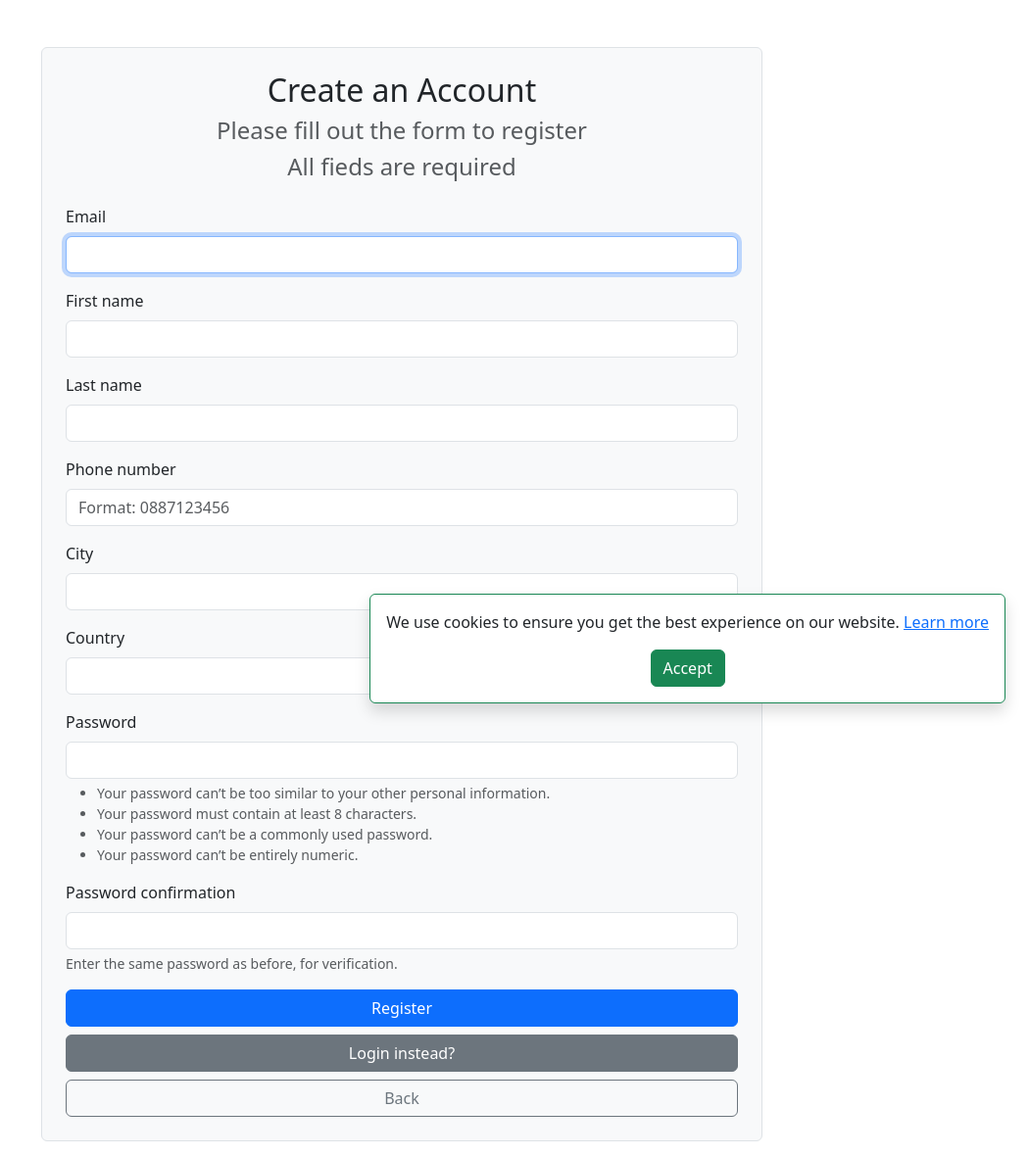
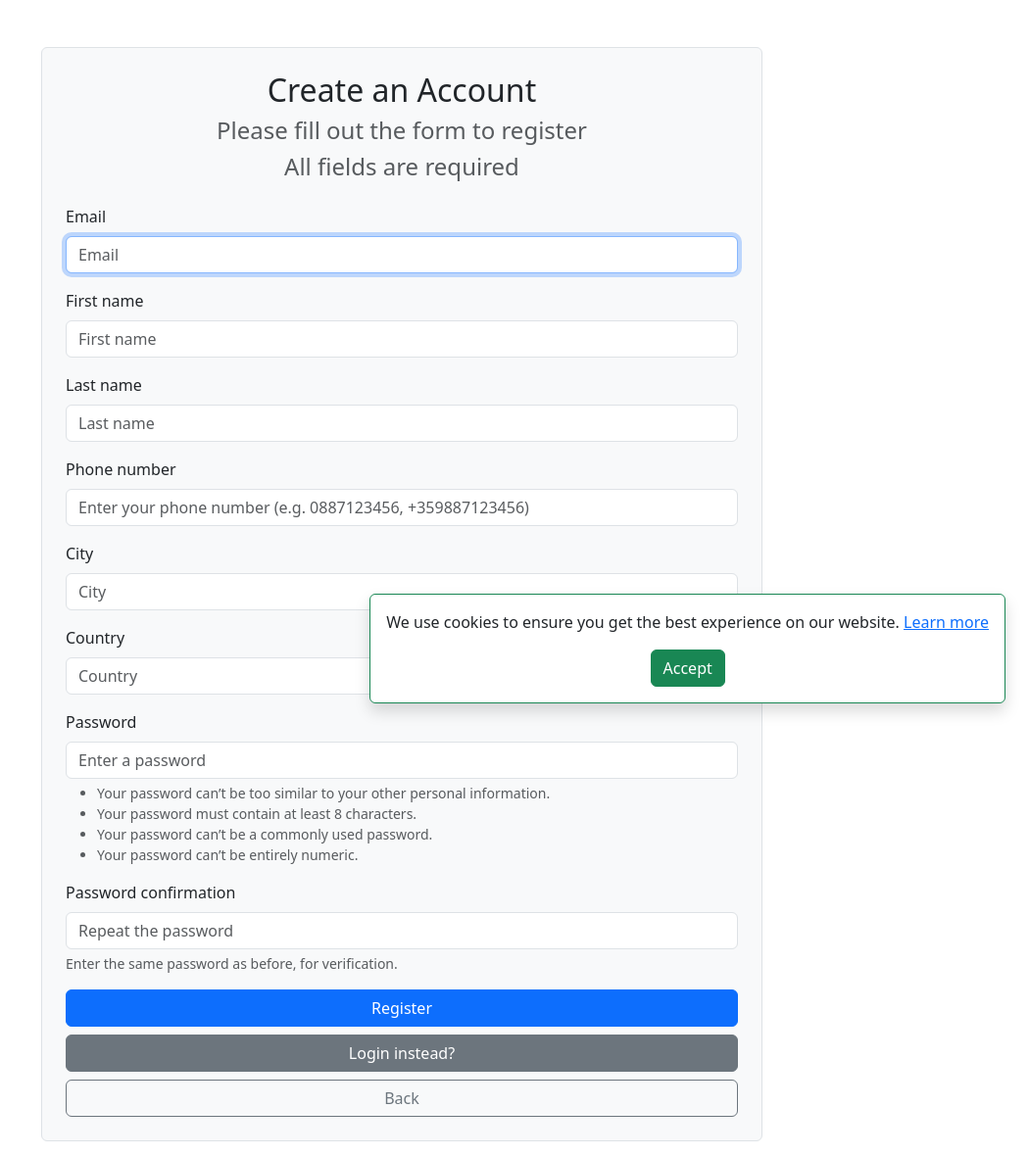
Before and after one commit to StanDobrev11/pet_mvp, a Django app: page /accounts/register/ in a window 1280 px wide. Shown: the part 58-1238 px from the top of the page at 98% size, without its empty margins (230-1280 px from the left). Run offline with Django 5.2, Linux system fonts and the light colour scheme; parts of the project's set-up code (start-up, migrations or seed data) failed here and were passed over; some libraries are stand-ins or nearby versions.

Commit message:
forms placeholders

```diff
--- a/pet_mvp/accounts/forms.py
+++ b/pet_mvp/accounts/forms.py
@@ -12,27 +12,33 @@ UserModel = get_user_model()
 
 class OwnerCreationForm(auth_forms.UserCreationForm):
 
-    phone_number = forms.CharField(
-        max_length=9,
-        validators=[validate_bulgarian_phone],
-        widget=forms.TextInput(attrs={
-            'placeholder': _('Format: 0887123456'),
-            'pattern': '[0-9]{10}',
-            'class': 'form-control',
-        }),
-    )
-
     class Meta:
         model = UserModel
-        fields = ('email', 'first_name', 'last_name', 'phone_number', 'city', 'country')
+        fields = ('email', 'first_name', 'last_name',
+                  'phone_number', 'city', 'country')
 
+    def __init__(self, *args, **kwargs):
+        super().__init__(*args, **kwargs)
 
+        for field_name in self.fields:
+            field = self.fields[field_name]
+
+            if field_name == 'password1':
+                field.widget.attrs['placeholder'] = _('Enter a password')
+            elif field_name == 'password2':
+                field.widget.attrs['placeholder'] = _('Repeat the password')
+            elif field_name == 'phone_number':
+                field.widget.attrs['placeholder'] = _('Enter your phone number (e.g. 0887123456, +359887123456)')
+            else:
+                placeholder = self._meta.model._meta.get_field(field_name).verbose_name
+                field.widget.attrs['placeholder'] = str(placeholder).capitalize()
 
 
 class ClinicRegistrationForm(auth_forms.UserCreationForm):
     class Meta:
         model = UserModel
-        fields = ['email', 'clinic_name', 'clinic_address', 'phone_number', 'city', 'country']
+        fields = ['email', 'clinic_name', 'clinic_address',
+                  'phone_number', 'city', 'country']
 
         widgets = {
             'email': forms.EmailInput(attrs={'readonly': 'readonly'}),
@@ -44,14 +50,36 @@ class ClinicRegistrationForm(auth_forms.UserCreationForm):
         if self.instance:  # If we have a model instance, set is_owner to False here
             self.instance.is_owner = False
 
+        for field_name in self.fields:
+            field = self.fields[field_name]
+
+            if field_name == 'password1':
+                field.widget.attrs['placeholder'] = _('Enter a password')
+            elif field_name == 'password2':
+                field.widget.attrs['placeholder'] = _('Repeat the password')
+            elif field_name == 'phone_number':
+                field.widget.attrs['placeholder'] = _('Enter your phone number (e.g. 0887123456, +359887123456)')
+            else:
+                placeholder = self._meta.model._meta.get_field(field_name).verbose_name
+                field.widget.attrs['placeholder'] = str(placeholder).capitalize()
+
 
 class AccessCodeEmailForm(forms.Form):
-    access_code = forms.CharField(label="Access Code", required=True)
-    email = forms.EmailField(label="Email Address", required=True)
+    access_code = forms.CharField(label=_("Access Code"), required=True)
+    email = forms.EmailField(label=_("Email Address"), required=True)
+
+    def __init__(self, *args, **kwargs):
+        super().__init__(*args, **kwargs)
+
+        for field_name, field in self.fields.items():
+            translated_label = _(field.label)
+            field.widget.attrs['placeholder'] = translated_label
+
 
     def clean_access_code(self):
         access_code = self.cleaned_data.get('access_code')
-        pet_exists = Pet.objects.filter(pet_access_code__code=access_code).exists()
+        pet_exists = Pet.objects.filter(
+            pet_access_code__code=access_code).exists()
         if not pet_exists:
             raise forms.ValidationError('Invalid Access Code')
         return access_code
--- a/pet_mvp/accounts/models.py
+++ b/pet_mvp/accounts/models.py
@@ -89,8 +89,8 @@ class AppUser(auth_models.AbstractBaseUser, auth_models.PermissionsMixin):
         """
         Custom validation for field requirements based on is_owner.
         """
-        if self.phone:
-            self.phone = normalize_bulgarian_phone(self.phone)
+        if self.phone_number:
+            self.phone_number = normalize_bulgarian_phone(self.phone_number)
 
         if self.is_owner:
             # Validate that first_name and last_name are provided for owners
--- a/pet_mvp/records/forms.py
+++ b/pet_mvp/records/forms.py
@@ -95,6 +95,7 @@ class MedicalExaminationRecordForm(forms.ModelForm):
         model = MedicalExaminationRecord
         exclude = ['pet', 'clinic', 'vaccinations', 'medications', 'blood_test', 'urine_test', 'fecal_test']
 
+
 VaccineFormSet = forms.modelformset_factory(
     VaccinationRecord,
     form=VaccinationRecordForm,
--- a/templates/accounts/register.html
+++ b/templates/accounts/register.html
@@ -11,7 +11,7 @@
                 <div class="text-center mb-4">
                     <h2>{% trans "Create an Account" %}</h2>
                     <h4 class="text-muted">{% trans "Please fill out the form to register" %}</h4>
-                    <h4 class="text-muted">{% trans "All fieds are required" %}</h4>
+                    <h4 class="text-muted">{% trans "All fields are required" %}</h4>
                 </div>
 
                 {% if messages %}
```
Also changed, not shown: templates/accounts/login.html (+5 -2 lines), templates/accounts/password/password_change_form.html (+6 -4 lines), templates/accounts/password/password_reset_confirm.html (+6 -5 lines), templates/accounts/password/password_reset_form.html (+12 -1 lines), locale/bg/LC_MESSAGES/django.po, 1 other file.
